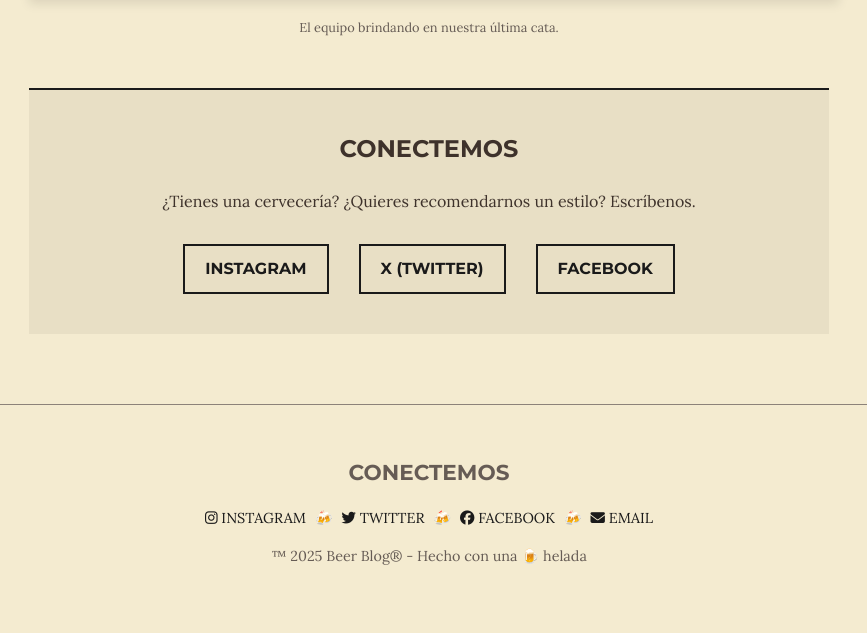
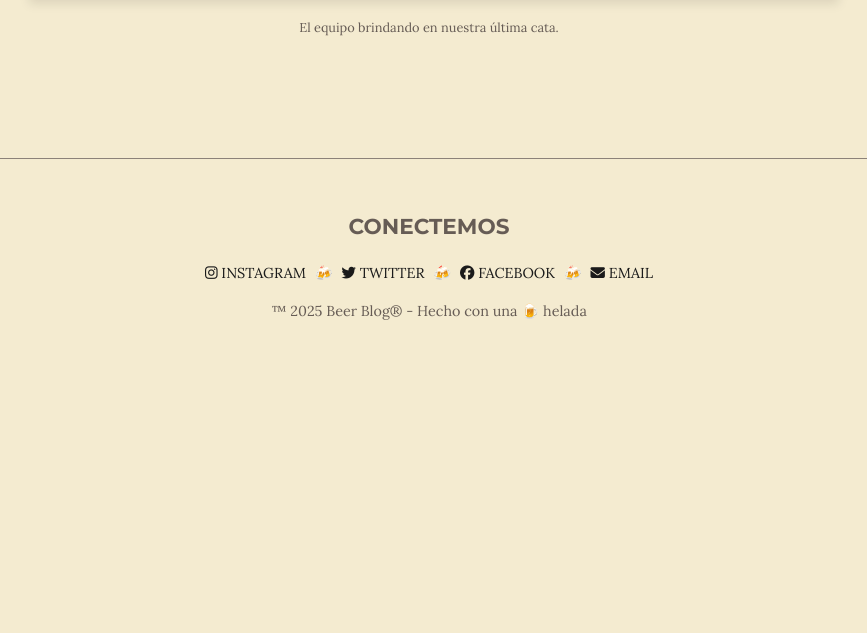
Before and after one commit to Miguel-S-S/test1, a Django app: page /about/ in a window 1280 px wide. Shown: the part 1741-2374 px from the top of the page, without its empty margins (211-1078 px from the left). After the commit the page ends 2061 px from the top, so only its background shows below. Run offline with Django 5.2, Linux system fonts and the light colour scheme.

Commit message:
correccion archivo about.html div redes sociales repetido

```diff
--- a/blogInfo/templates/blogInfo/about.html
+++ b/blogInfo/templates/blogInfo/about.html
@@ -39,28 +39,6 @@
              style="width: 100%; max-height: 500px; object-fit: cover; filter: sepia(30%) contrast(110%); border: 5px solid white; box-shadow: 0 4px 10px rgba(0,0,0,0.1);">
         <p style="font-size: 0.8rem; color: var(--ink-muted); margin-top: 10px;">El equipo brindando en nuestra última cata.</p>
     </div>
-
-    <div style="background-color: rgba(0,0,0,0.05); padding: 40px 20px; text-align: center; border-top: 2px solid var(--ink-primary);">
-        <h2 style="font-family: var(--font-heading); text-transform: uppercase; margin-top: 0;">Conectemos</h2>
-        <p style="margin-bottom: 30px;">¿Tienes una cervecería? ¿Quieres recomendarnos un estilo? Escríbenos.</p>
-
-        <div style="display: flex; justify-content: center; gap: 30px; flex-wrap: wrap;">
-
-            <a href="https://instagram.com" target="_blank" style="text-decoration: none; color: var(--ink-primary); font-weight: bold; font-family: var(--font-heading); border: 2px solid var(--ink-primary); padding: 10px 20px; transition: 0.3s;">
-                INSTAGRAM
-            </a>
-
-            <a href="https://twitter.com" target="_blank" style="text-decoration: none; color: var(--ink-primary); font-weight: bold; font-family: var(--font-heading); border: 2px solid var(--ink-primary); padding: 10px 20px; transition: 0.3s;">
-                X (TWITTER)
-            </a>
-
-            <a href="https://facebook.com" target="_blank" style="text-decoration: none; color: var(--ink-primary); font-weight: bold; font-family: var(--font-heading); border: 2px solid var(--ink-primary); padding: 10px 20px; transition: 0.3s;">
-                FACEBOOK
-            </a>
-
-        </div>
-    </div>
-
 </div>
 
 <style>
```
Also changed, not shown: test1/settings.py (+4 -4 lines).
